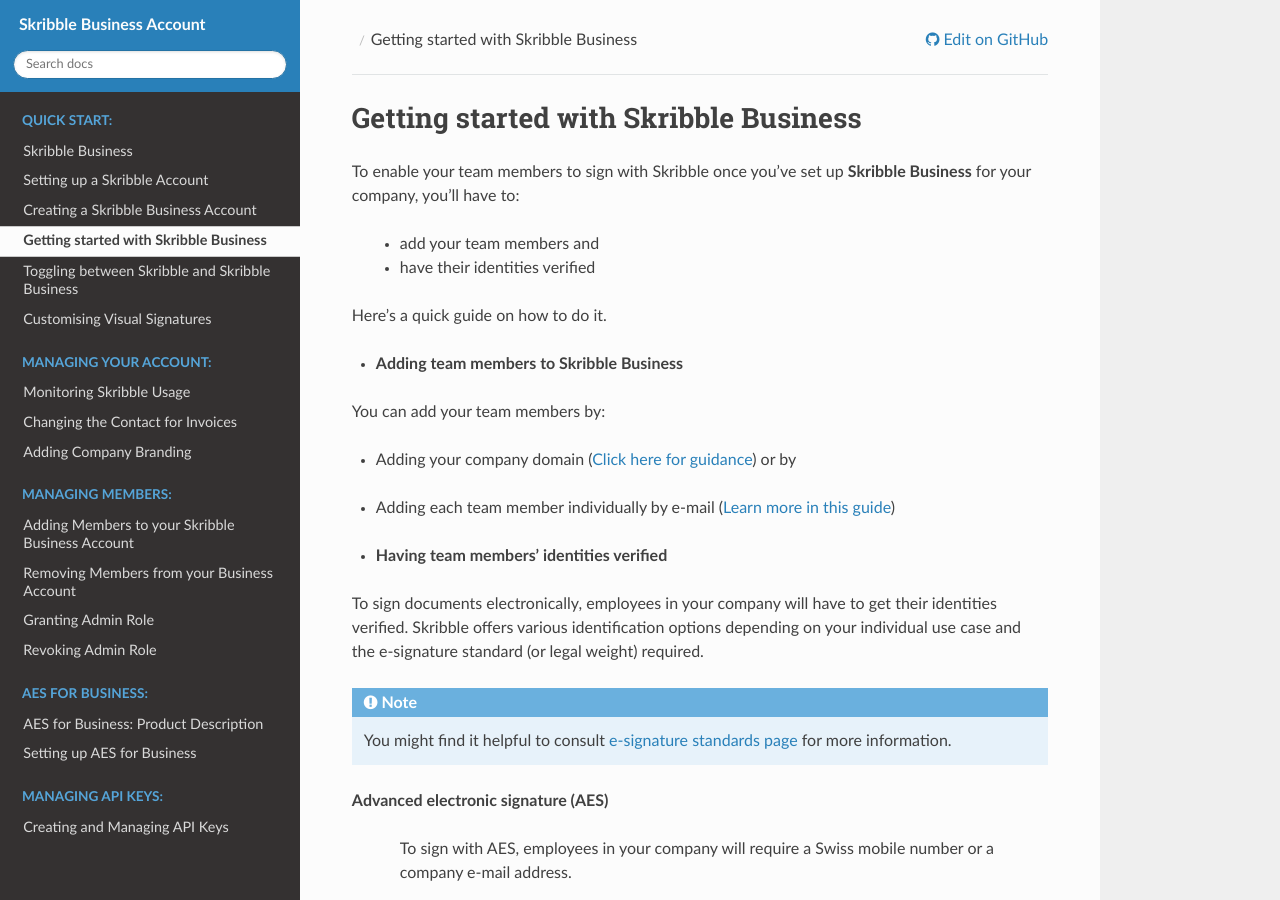
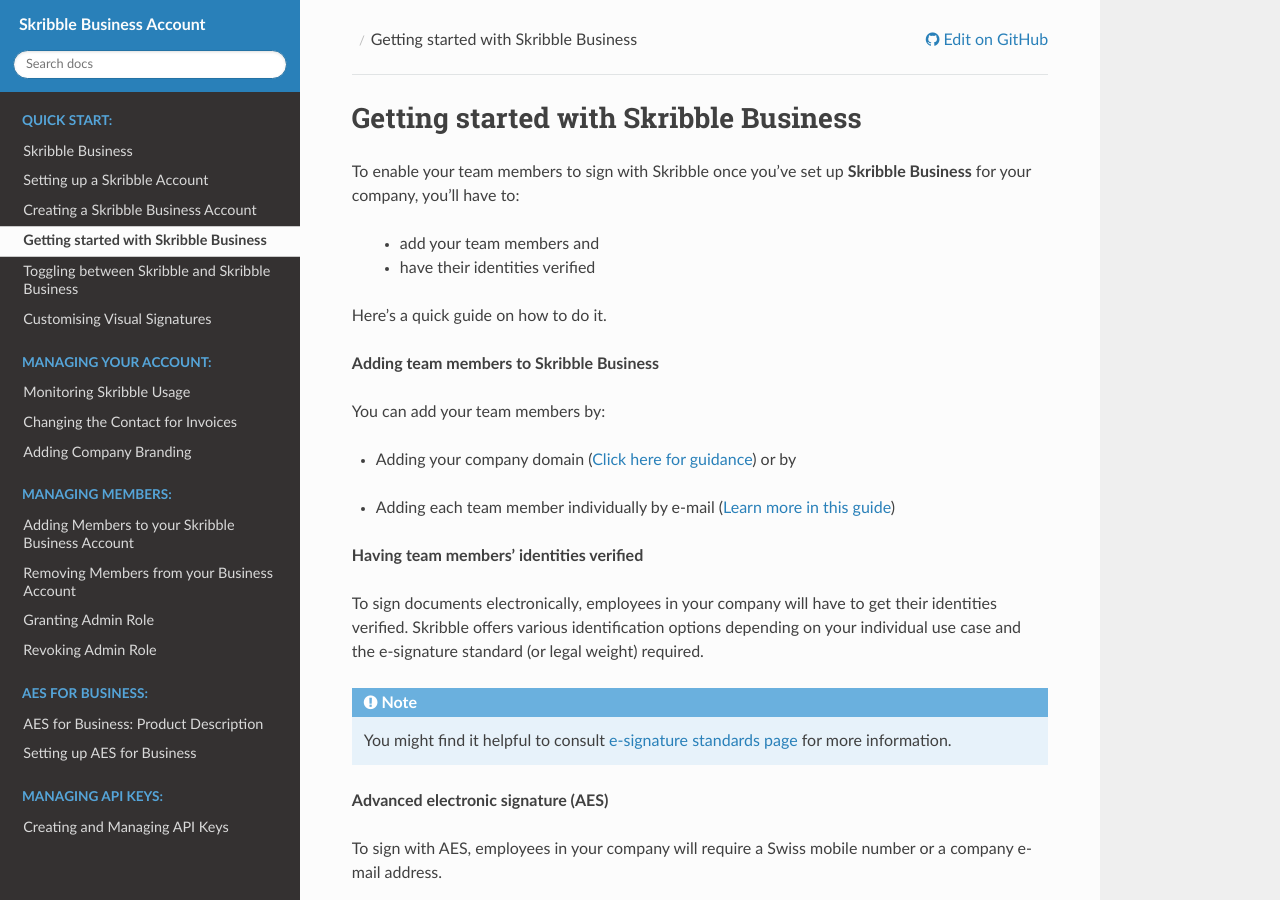
Before and after one commit to matthieu-bt/business-guide, a Sphinx documentation site: the page built from source/quickstart/onboard.rst, in a window 1280 px wide and 900 px high. Built offline with Sphinx 7.4.7 and the Read the Docs theme 2.0.0, drawn with Linux system fonts in a browser that asks for light colours.

Commit message:
Corrected some spacing issues
Corrected some spacing issues

```diff
--- a/source/quickstart/onboard.rst
+++ b/source/quickstart/onboard.rst
@@ -11,20 +11,19 @@
 
 Here’s a quick guide on how to do it.
 
-- **Adding team members to Skribble Business**
+**Adding team members to Skribble Business**
 
 You can add your team members by:
 
 - Adding your company domain (`Click here for guidance`_) or by
 
 .. _Click here for guidance: https://docs.skribble.com/business-admin/members/adding.html#adding-members-by-domain
-
 - Adding each team member individually by e-mail (`Learn more in this guide`_)
 
 .. _Learn more in this guide: https://docs.skribble.com/business-admin/members/adding.html#adding-members-by-e-mail
 
 
-- **Having team members’ identities verified**
+**Having team members’ identities verified**
 
 To sign documents electronically, employees in your company will have to get their identities verified. Skribble offers various identification options depending on your individual use case and the e-signature standard (or legal weight) required.
 
@@ -36,11 +35,11 @@
 
 **Advanced electronic signature (AES)**
 
-   To sign with AES, employees in your company will require a Swiss mobile number or a company e-mail address.
+To sign with AES, employees in your company will require a Swiss mobile number or a company e-mail address.
 
-   - **Swiss mobile number**
+  - **Swiss mobile number**
 
-   Anyone who signs up with Skribble using a Swiss mobile phone number can sign immediately with AES.
+  Anyone who signs up with Skribble using a Swiss mobile phone number can sign immediately with AES.
 
   - **Company e-mail address**
 
@@ -49,7 +48,7 @@
 
 **Qualified electronic signature (QES)**
 
-   To enable your team members to sign documents electronically with QES, you can choose between `face-to-face identification`_ or online via `video call`_.
+To enable your team members to sign documents electronically with QES, you can choose between `face-to-face identification`_ or online via `video call`_.
 
    .. _face-to-face identification: https://www.skribble.com/identification/
 
```
